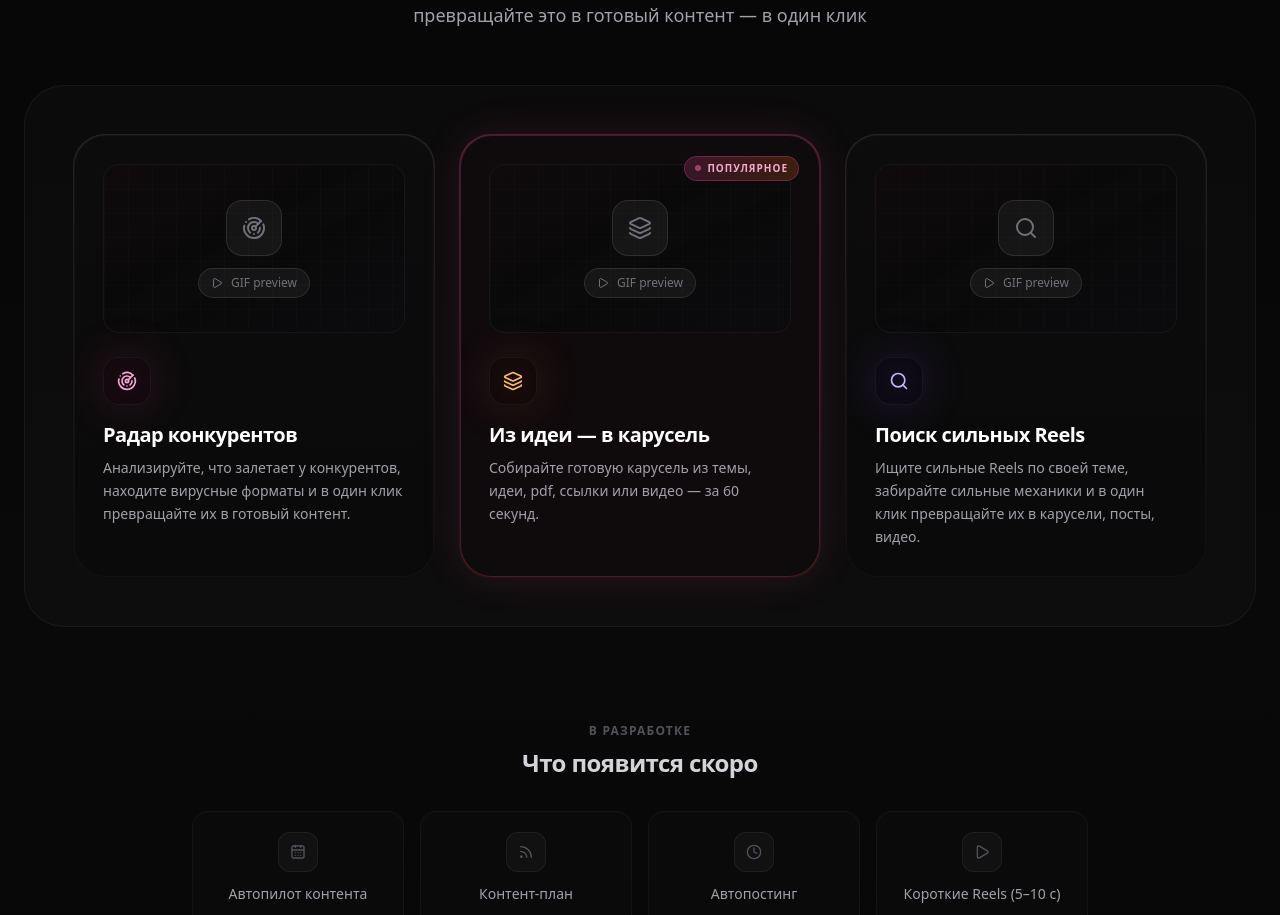
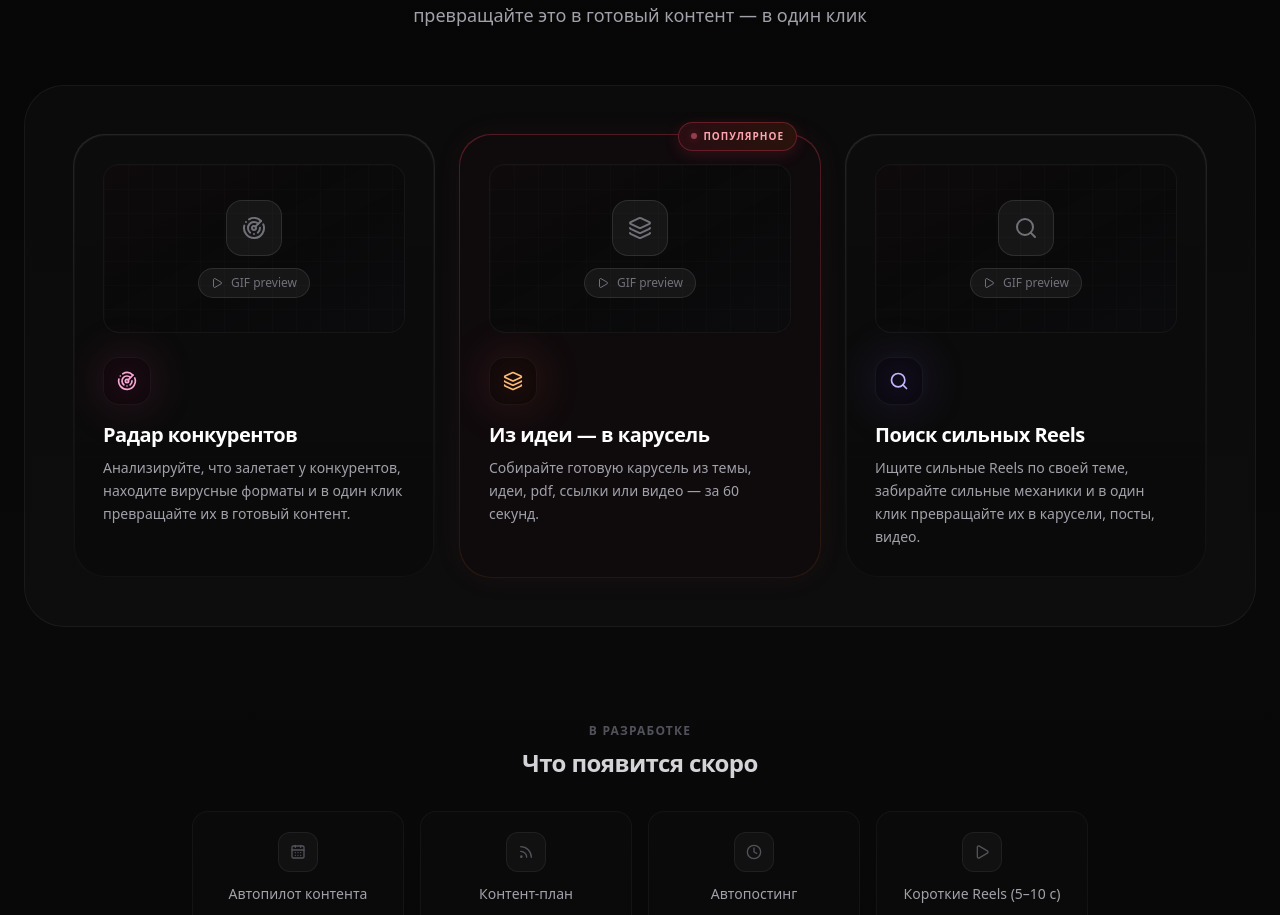
Before and after one commit to matteimikeska49-bot/gtf, a React (Vite) app: page / in a window 1280 px wide. Shown: the part 4784-5699 px from the top of the page. Built offline with nearby package versions, Linux system fonts and the light colour scheme.

Commit message:
ui: refine featured card (badge position + subtle glow)

```diff
--- a/src/components/ToolsSection.jsx
+++ b/src/components/ToolsSection.jsx
@@ -151,25 +151,25 @@ export const ToolsSection = () => {
                   whileInView={{ opacity: 1, y: 0 }}
                   viewport={{ once: true }}
                   transition={{ duration: 0.7, delay: i * 0.12, ease: [0.21, 0.47, 0.32, 0.98] }}
-                  className={`group p-px rounded-[2rem] relative overflow-hidden ${
+                  className={`group p-px rounded-[2rem] relative ${
                     tool.featured
-                      ? 'bg-gradient-to-b from-pink-500/30 to-orange-500/10 shadow-[0_0_40px_rgba(236,72,153,0.12)]'
-                      : 'bg-gradient-to-b from-white/10 to-white/0'
+                      ? 'bg-gradient-to-b from-rose-500/30 to-orange-500/10 shadow-[0_0_30px_rgba(244,63,94,0.06)] z-20'
+                      : 'bg-gradient-to-b from-white/10 to-white/0 z-10 overflow-hidden'
                   }`}
                 >
+                  {/* Featured label (Moved outside overflow-hidden inner card to break out of bounds) */}
+                  {tool.featured && (
+                    <div className="absolute -top-3 right-6 z-30 flex items-center gap-1.5 px-3 py-1.5 rounded-full bg-[#12080a] bg-gradient-to-r from-rose-500/10 to-orange-500/10 border border-rose-500/30 shadow-[0_4px_15px_rgba(244,63,94,0.15)] backdrop-blur-md">
+                      <span className="w-1.5 h-1.5 rounded-full bg-rose-400 shadow-[0_0_8px_rgba(244,63,94,0.6)] animate-pulse" />
+                      <span className="text-[10px] font-bold text-rose-300 tracking-widest uppercase">Популярное</span>
+                    </div>
+                  )}
+
                   <div className={`h-full rounded-[2rem] p-7 flex flex-col gap-6 border transition-colors duration-500 overflow-hidden relative ${
                     tool.featured
-                      ? 'bg-[#0f0a0c] border-pink-500/25 group-hover:border-pink-500/40'
+                      ? 'bg-[#0f0a0c] border-transparent group-hover:border-rose-500/10'
                       : `bg-[#0a0a0a]/90 border-white/[0.03] ${tool.borderHover}`
                   }`}>
-                    {/* Featured label */}
-                    {tool.featured && (
-                      <div className="absolute top-5 right-5 z-20 flex items-center gap-1.5 px-2.5 py-1 rounded-full bg-gradient-to-r from-pink-500/20 to-orange-500/20 border border-pink-500/30 backdrop-blur-sm">
-                        <span className="w-1.5 h-1.5 rounded-full bg-pink-400 animate-pulse" />
-                        <span className="text-[10px] font-bold text-pink-300 tracking-widest uppercase">Популярное</span>
-                      </div>
-                    )}
-
                     {/* Hover accent gradient */}
                     <div className={`absolute inset-0 bg-gradient-to-br ${tool.accentColor} opacity-0 group-hover:opacity-100 transition-opacity duration-700 pointer-events-none`} />
 
```
